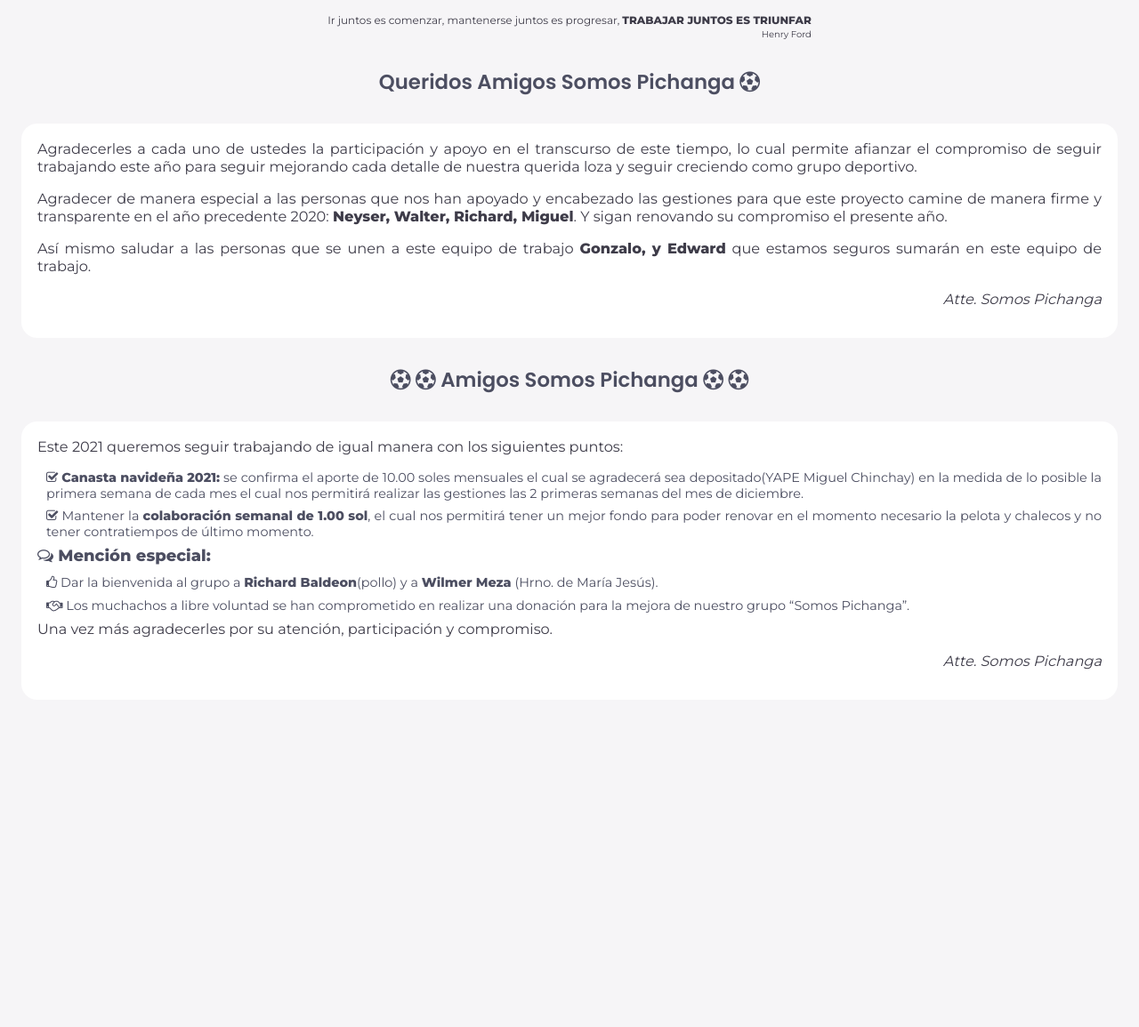
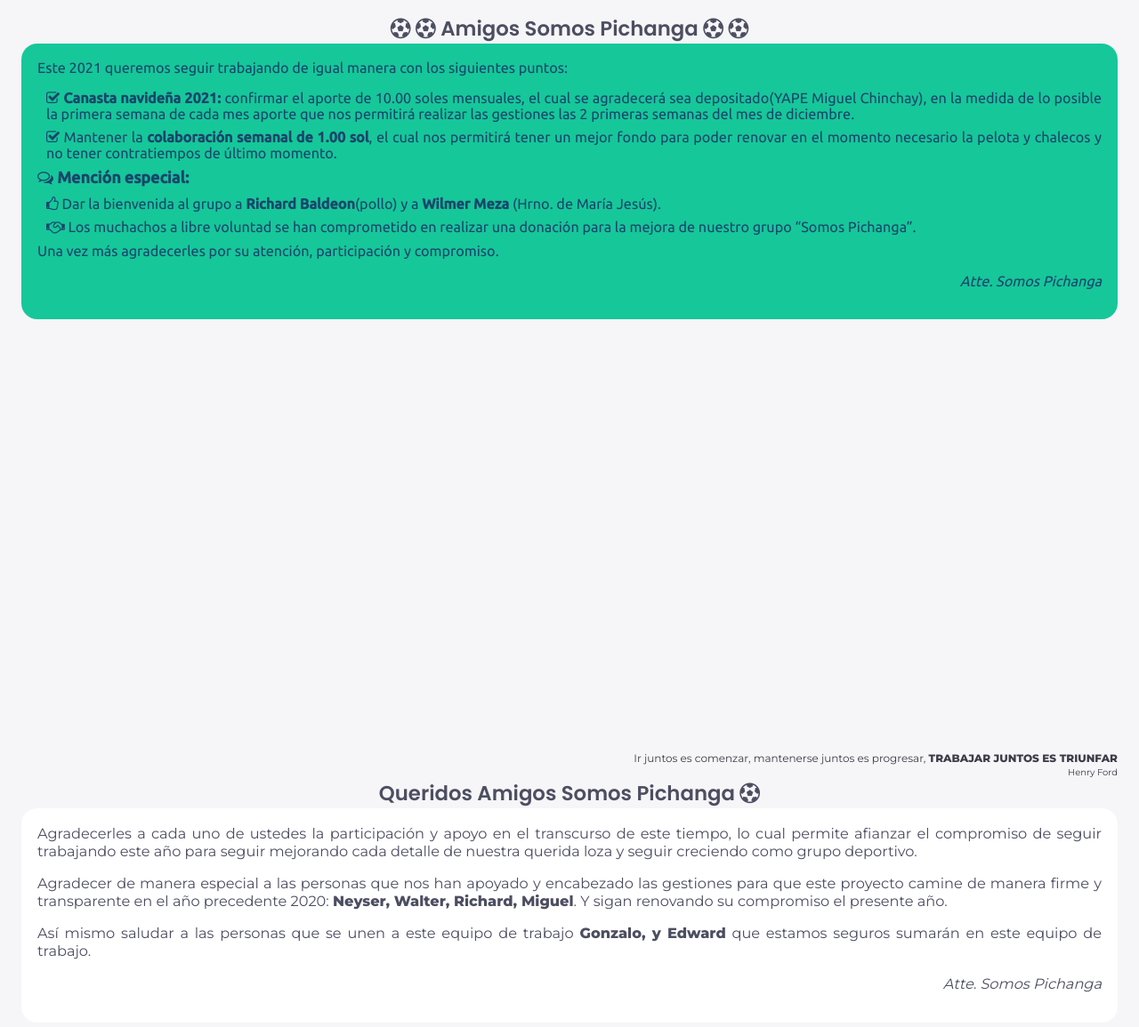
Before and after one commit to MiguDeveloper/somos-pichanga, a plain HTML site: page index.html in a window 1280 px wide. Shown: the part 21-1176 px from the top of the page at 89% size. Before the commit the page ends 820 px from the top, so only its background shows below. Drawn offline with Linux system fonts and the light colour scheme.

Commit message:
nuevos fonts

```diff
--- a/css/style.scss
+++ b/css/style.scss
@@ -1,5 +1,6 @@
 @import url('https://fonts.googleapis.com/css?family=Montserrat:400,800');
 @import url('https://fonts.googleapis.com/css2?family=Poppins:wght@200;400;600&display=swap');
+@import url('https://fonts.googleapis.com/css2?family=Ubuntu:wght@300;400;500&display=swap');
 
 $Very-Dark-Blue: hsl(234, 12%, 34%);
 $Grayish-Blue: hsl(229, 6%, 66%);
@@ -29,6 +30,7 @@ body {
     margin-bottom: 0.5em;
     border-radius: 2em;
     padding: 1em;
+    height: 100vh;
     &:last-child {
       margin-bottom: 0;
     }
@@ -48,9 +50,12 @@ body {
       background-color: white;
       border-radius: 1em;
       padding: 1em;
-
+      &.acuerdos {
+        background-color: #16c79a;
+        font-family: 'Ubuntu', sans-serif;
+        color: #19456b;
+      }
       p {
-        color: $Dark-Blue;
         font-size: 0.9em;
         margin-bottom: 1em;
       }
@@ -62,8 +67,8 @@ body {
         list-style: none;
       }
       li {
+        font-size: 0.9em;
         margin-bottom: 0.5em;
-        font-size: 0.8em;
         margin-left: 10px;
       }
       h3 {
--- a/index.html
+++ b/index.html
@@ -15,45 +15,6 @@
   <body>
     <div class="cards">
       <div class="cards-card">
-        <div class="cards-card-refran">
-          <p>
-            Ir juntos es comenzar, mantenerse juntos es progresar,
-            <strong>TRABAJAR JUNTOS ES TRIUNFAR</strong>
-          </p>
-          <small class="cards-card-autor">Henry Ford</small>
-        </div>
-      </div>
-      <div class="cards-card">
-        <h1 class="cards-card-title">
-          Queridos Amigos Somos Pichanga
-          <i class="fa fa-futbol-o" aria-hidden="true"></i>
-        </h1>
-      </div>
-      <div class="cards-card">
-        <div class="cards-card-mensaje">
-          <p>
-            Agradecerles a cada uno de ustedes la participación y apoyo en el
-            transcurso de este tiempo, lo cual permite afianzar el compromiso de
-            seguir trabajando este año para seguir mejorando cada detalle de
-            nuestra querida loza y seguir creciendo como grupo deportivo.
-          </p>
-          <p>
-            Agradecer de manera especial a las personas que nos han apoyado y
-            encabezado las gestiones para que este proyecto camine de manera
-            firme y transparente en el año precedente 2020:
-            <b>Neyser, Walter, Richard, Miguel</b>. Y sigan renovando su
-            compromiso el presente año.
-          </p>
-          <p>
-            Así mismo saludar a las personas que se unen a este equipo de
-            trabajo <b>Gonzalo, y Edward</b> que estamos seguros sumarán en este
-            equipo de trabajo.
-          </p>
-          <p class="firma">Atte. Somos Pichanga</p>
-        </div>
-      </div>
-
-      <div class="cards-card">
         <h2 class="cards-card-title">
           <i class="fa fa-futbol-o" aria-hidden="true"></i>
           <i class="fa fa-futbol-o" aria-hidden="true"></i>
@@ -61,9 +22,6 @@
           <i class="fa fa-futbol-o" aria-hidden="true"></i>
           <i class="fa fa-futbol-o" aria-hidden="true"></i>
         </h2>
-      </div>
-
-      <div class="cards-card">
         <div class="cards-card-mensaje acuerdos">
           <p>
             Este 2021 queremos seguir trabajando de igual manera con los
@@ -72,10 +30,10 @@
           <ul>
             <li>
               <i class="fa fa-check-square-o" aria-hidden="true"></i>
-              <b>Canasta navideña 2021:</b> se confirma el aporte de 10.00 soles
-              mensuales el cual se agradecerá sea depositado(YAPE Miguel
-              Chinchay) en la medida de lo posible la primera semana de cada mes
-              el cual nos permitirá realizar las gestiones las 2 primeras
+              <b>Canasta navideña 2021:</b> confirmar el aporte de 10.00 soles
+              mensuales, el cual se agradecerá sea depositado(YAPE Miguel
+              Chinchay), en la medida de lo posible la primera semana de cada
+              mes aporte que nos permitirá realizar las gestiones las 2 primeras
               semanas del mes de diciembre.
             </li>
             <li>
@@ -111,6 +69,41 @@
           <p class="firma">Atte. Somos Pichanga</p>
         </div>
       </div>
+
+      <div class="cards-card">
+        <div class="cards-card-refran">
+          <p>
+            Ir juntos es comenzar, mantenerse juntos es progresar,
+            <strong>TRABAJAR JUNTOS ES TRIUNFAR</strong>
+          </p>
+          <small class="cards-card-autor">Henry Ford</small>
+        </div>
+        <h1 class="cards-card-title">
+          Queridos Amigos Somos Pichanga
+          <i class="fa fa-futbol-o" aria-hidden="true"></i>
+        </h1>
+        <div class="cards-card-mensaje">
+          <p>
+            Agradecerles a cada uno de ustedes la participación y apoyo en el
+            transcurso de este tiempo, lo cual permite afianzar el compromiso de
+            seguir trabajando este año para seguir mejorando cada detalle de
+            nuestra querida loza y seguir creciendo como grupo deportivo.
+          </p>
+          <p>
+            Agradecer de manera especial a las personas que nos han apoyado y
+            encabezado las gestiones para que este proyecto camine de manera
+            firme y transparente en el año precedente 2020:
+            <b>Neyser, Walter, Richard, Miguel</b>. Y sigan renovando su
+            compromiso el presente año.
+          </p>
+          <p>
+            Así mismo saludar a las personas que se unen a este equipo de
+            trabajo <b>Gonzalo, y Edward</b> que estamos seguros sumarán en este
+            equipo de trabajo.
+          </p>
+          <p class="firma">Atte. Somos Pichanga</p>
+        </div>
+      </div>
     </div>
   </body>
 </html>
```
Also changed, not shown: css/style.css, 1 other file.
